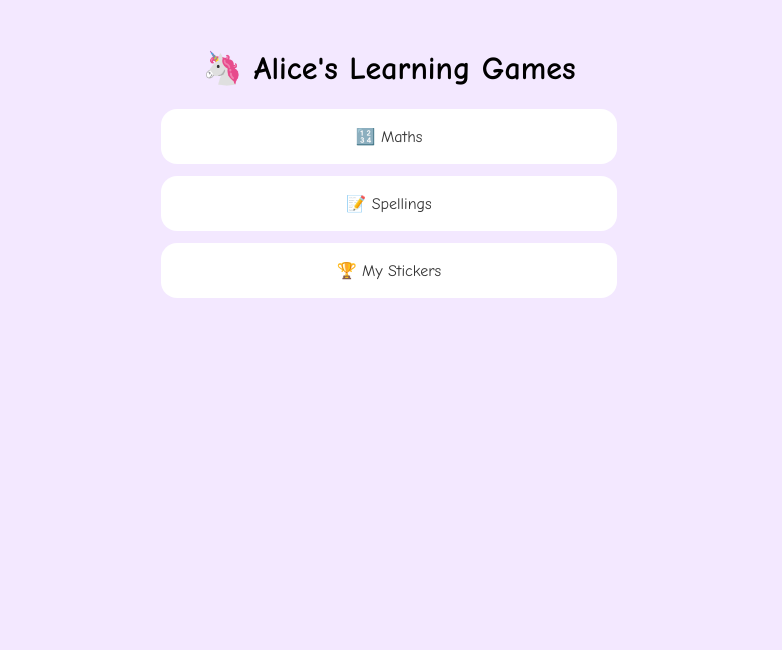
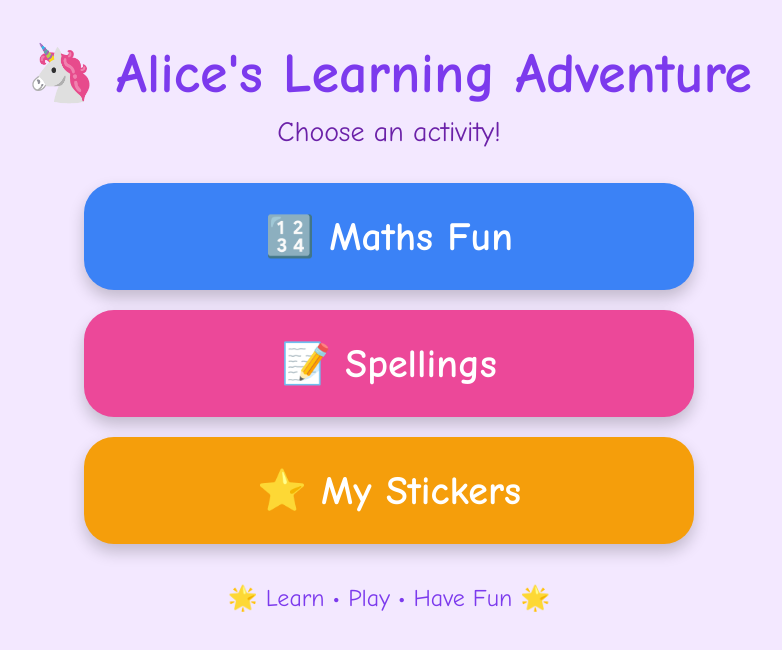
Before and after one commit to edugames9/edugames, a plain HTML site: page index.html in a window 1280 px wide. Shown: the whole page, without its empty margins (251-1033 px from the left). Drawn offline with Linux system fonts and the light colour scheme.

Commit message:
Refactor index.html for improved layout and design
Updated the HTML structure and styles for the learning adventure page.

```diff
--- a/index.html
+++ b/index.html
@@ -1 +1,117 @@
-<!doctype html><html><head><meta name="viewport" content="width=device-width,initial-scale=1"><link rel="stylesheet" href="style.css"></head><body><h1>🦄 Alice's Learning Games</h1><a class="card" href="maths.html">🔢 Maths</a><a class="card" href="spellings.html">📝 Spellings</a><a class="card" href="stickers.html">🏆 My Stickers</a></body></html>
+<!DOCTYPE html>
+<html lang="en">
+
+<head>
+<meta charset="UTF-8">
+<meta name="viewport" content="width=device-width, initial-scale=1">
+
+<title>Alice's Learning Adventure</title>
+
+<style>
+
+body{
+    margin:0;
+    padding:20px;
+
+    background:#f3e8ff;
+
+    text-align:center;
+
+    font-family:
+        "Comic Sans MS",
+        "Trebuchet MS",
+        sans-serif;
+}
+
+h1{
+    font-size:56px;
+    color:#7c3aed;
+    margin-top:20px;
+    margin-bottom:10px;
+}
+
+.subtitle{
+    font-size:28px;
+    color:#6b21a8;
+    margin-bottom:35px;
+}
+
+.card{
+
+    display:block;
+
+    max-width:550px;
+
+    margin:20px auto;
+
+    padding:30px;
+
+    border-radius:30px;
+
+    text-decoration:none;
+
+    font-size:40px;
+
+    font-weight:bold;
+
+    color:white;
+
+    box-shadow:
+        0 8px 16px rgba(0,0,0,0.2);
+
+    transition:transform 0.2s;
+}
+
+.card:active{
+    transform:scale(0.97);
+}
+
+.maths{
+    background:#3b82f6;
+}
+
+.spellings{
+    background:#ec4899;
+}
+
+.stickers{
+    background:#f59e0b;
+}
+
+.footer{
+    margin-top:40px;
+    font-size:24px;
+    color:#7c3aed;
+}
+
+</style>
+
+</head>
+
+<body>
+
+<h1>🦄 Alice's Learning Adventure</h1>
+
+<div class="subtitle">
+Choose an activity!
+</div>
+
+<a href="maths.html" class="card maths">
+🔢 Maths Fun
+</a>
+
+<a href="spellings.html" class="card spellings">
+📝 Spellings
+</a>
+
+<a href="stickers.html" class="card stickers">
+⭐ My Stickers
+</a>
+
+<div class="footer">
+🌟 Learn • Play • Have Fun 🌟
+</div>
+
+</body>
+
+</html>
```
